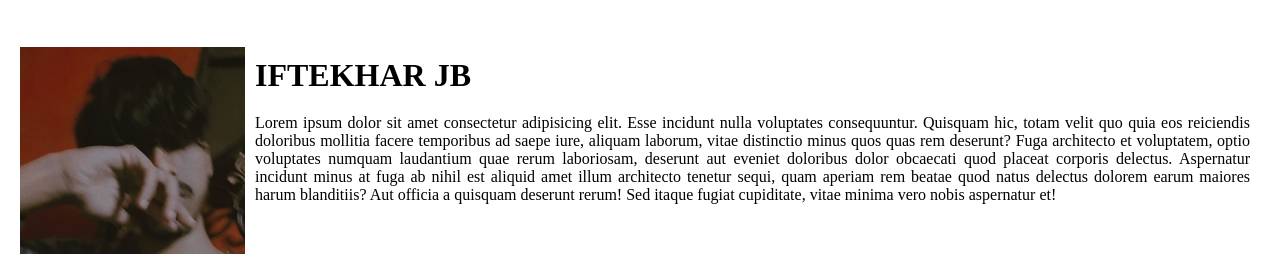
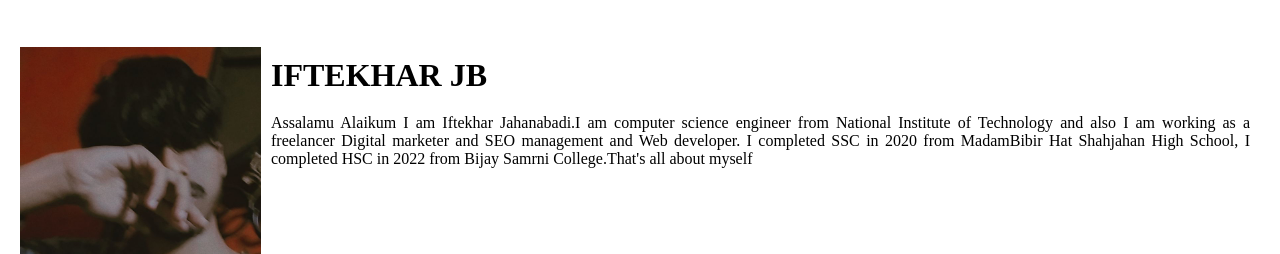
Before and after one commit to iftekharjahanabadi/portfolio, a plain HTML site: page index.html in a window 1280 px wide. Shown: the part 1029-1283 px from the top of the page. Drawn offline with Linux system fonts and the light colour scheme.

Commit message:
Update about.html

```diff
--- a/index.html
+++ b/index.html
@@ -40,7 +40,8 @@
             <img src="images/portfolio.about2.jpg" alt="">
             <div id="intro">
                 <h2>IFTEKHAR JB</h2>
-                <p>Lorem ipsum dolor sit amet consectetur adipisicing elit. Esse incidunt nulla voluptates consequuntur. Quisquam hic, totam velit quo quia eos reiciendis doloribus mollitia facere temporibus ad saepe iure, aliquam laborum, vitae distinctio minus quos quas rem deserunt? Fuga architecto et voluptatem, optio voluptates numquam laudantium quae rerum laboriosam, deserunt aut eveniet doloribus dolor obcaecati quod placeat corporis delectus. Aspernatur incidunt minus at fuga ab nihil est aliquid amet illum architecto tenetur sequi, quam aperiam rem beatae quod natus delectus dolorem earum maiores harum blanditiis? Aut officia a quisquam deserunt rerum! Sed itaque fugiat cupiditate, vitae minima vero nobis aspernatur et!</p>
+                <p> Assalamu Alaikum I am Iftekhar Jahanabadi.I am computer science engineer from National Institute of Technology and also I am working as a freelancer Digital marketer and SEO management and Web developer. I completed SSC in 2020 from MadamBibir Hat Shahjahan High School,
+                    I completed HSC in 2022 from Bijay Samrni College.That's all about myself </p>
             </div>
         </div>
     </section>
```
